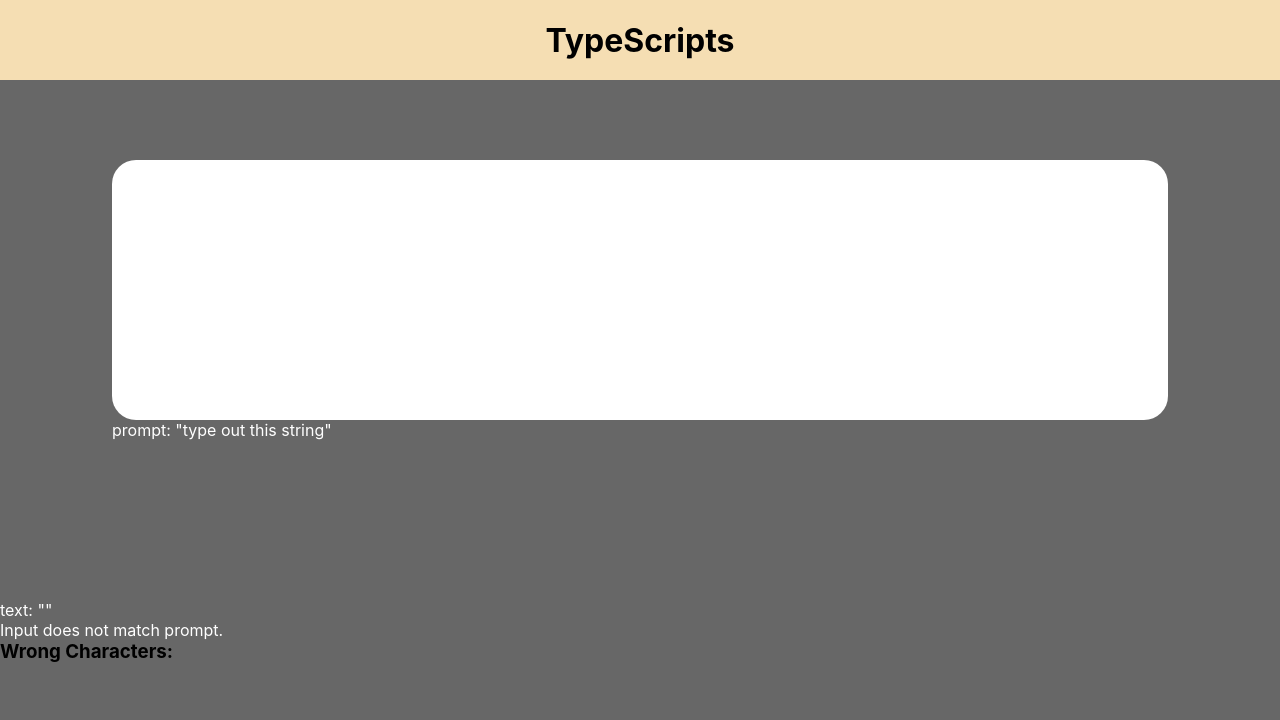
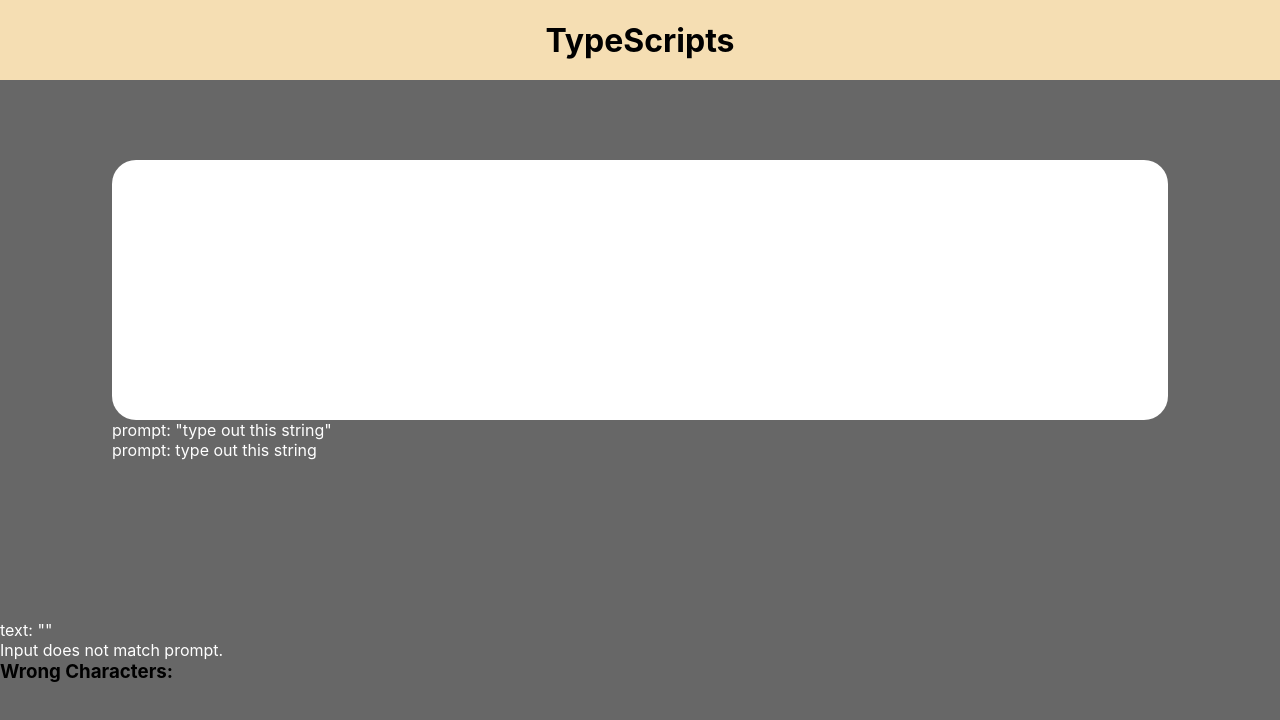
Before and after one commit to LoganBolton/PracticeTyper, a React (Create React App) app: page / in a window 1280 px wide. Shown: the top 720 px of the page. Built offline with nearby package versions, Linux system fonts and the light colour scheme.

Commit message:
working functionality

```diff
--- a/src/App.js
+++ b/src/App.js
@@ -17,6 +17,10 @@ function App() {
       const { [deletedIndex]: deletedChar, ...rest } = wrongChars;
       setWrongChars(rest);
     }
+
+    if (inputValue == promptText) {
+      setIsInputMatch(true);
+    }
   };
 
   const findWrongChars = () => {
@@ -34,6 +38,7 @@ function App() {
     });
   }
 
+  // Runs findWrongChars() every time text is updated
   useEffect(() => {
     findWrongChars();
   }, [text]);
@@ -56,9 +61,27 @@ function App() {
                 wrap="soft"
                 value={text}
                 onChange={handleInputChange}
+                disabled = {isInputMatch}
               />
             </div>
             <p>prompt: "{promptText}"</p>
+            <p>
+              prompt:{" "}
+              {promptText.split("").map((char, index) => (
+                <span
+                  key={index}
+                  id={
+                    wrongChars[index] === undefined
+                      ? null
+                      : wrongChars[index]
+                      ? "correct"
+                      : "incorrect"
+                  }
+                >
+                  {char}
+                </span>
+              ))}
+            </p>
           </div>
         </div>
       <div className="debugInfo">
--- a/src/index.css
+++ b/src/index.css
@@ -100,6 +100,10 @@ h1 {
   outline: none;
 }
 
-.correct {
+#correct {
   color: black;
 }
+
+#incorrect {
+  color: red;
+}
```
